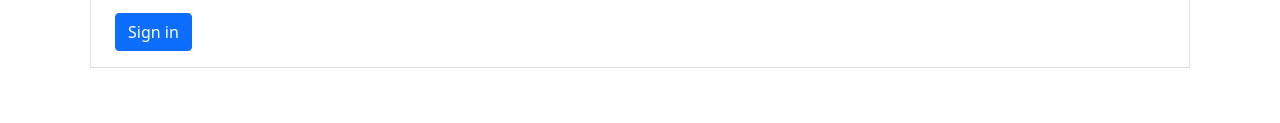
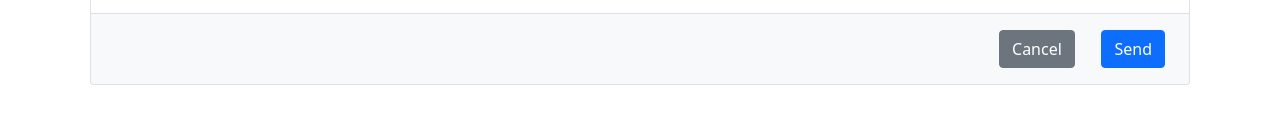
Before and after one commit to mariana-cx/startBootstrap, a plain HTML site: page index.html in a window 1280 px wide. Shown: the part 589-712 px from the top of the page. Drawn offline with nearby package versions, Linux system fonts and the light colour scheme.

Commit message:
:building

```diff
--- a/index.html
+++ b/index.html
@@ -12,7 +12,7 @@
     <div class="container">
         <div class="row g-3 m-2 mb-0 border-bottom-0 bg-light rounded-top border"><p class="h4 p-2 m-0">Payment form example</p>
         </div>
-     <form class="row g-3 m-2 mt-0 border p-3 pt-2">
+     <form class="row g-3 m-2 mb-0 mt-0 border p-3 pt-2">
         <div class="alert alert-danger" role="alert">
             Some fields are missing
           </div>
@@ -86,11 +86,18 @@
             <textarea class="form-control" id="exampleFormControlTextarea1" rows="3"></textarea>
             <div class="small pt-1 text-muted">Add any notes here.</div>
           </div>
+    </div>
+        <div class="container">
+            <div class="row g-3 m-2 pe-3 mt-0 border-top-0 bg-light rounded-bottom border">
 
-        <div class="col-12">
-          <button type="submit" class="btn btn-primary">Sign in</button>
+            <div class="col-11 mb-3 d-flex justify-content-end">
+                <button type="button" class="btn btn-secondary">Cancel</button>
+            </div>
+            <div class="col-1 mb-3 d-flex justify-content-end">
+                <button type="submit" class="btn btn-primary">Send</button>
+            </div>
         </div>
       </form>
-    </div>
+
 </body>
 </html>
```
Also changed, not shown: 1 other file.
